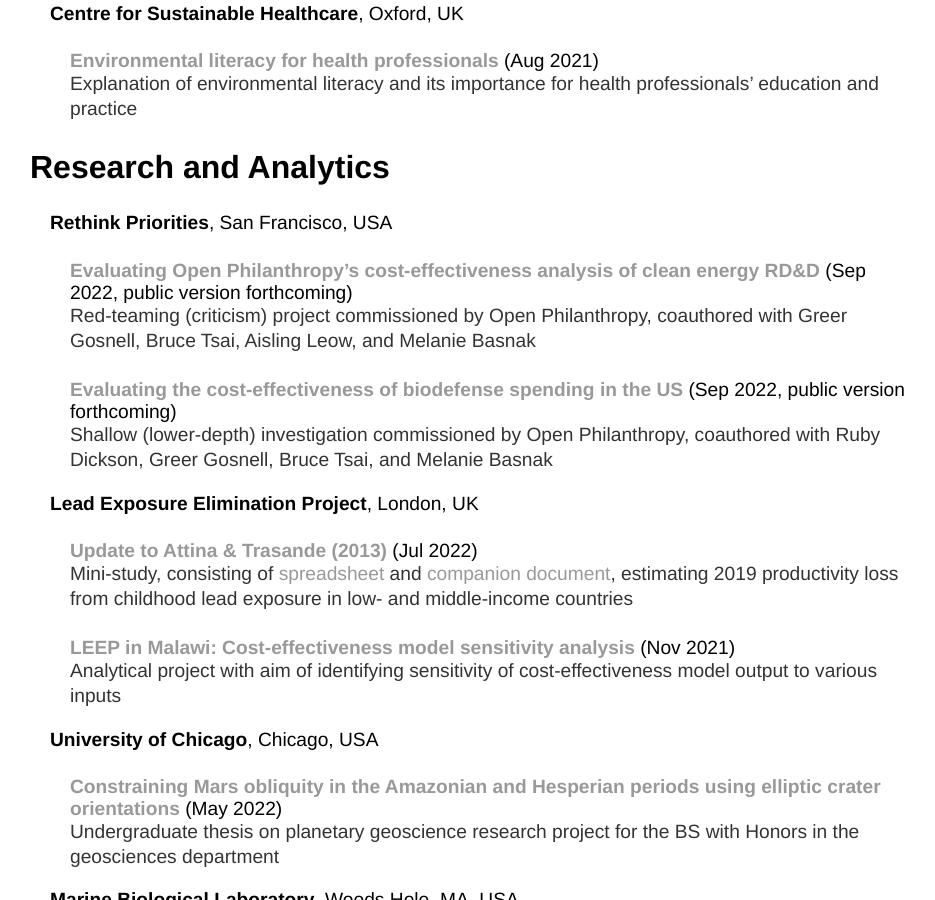
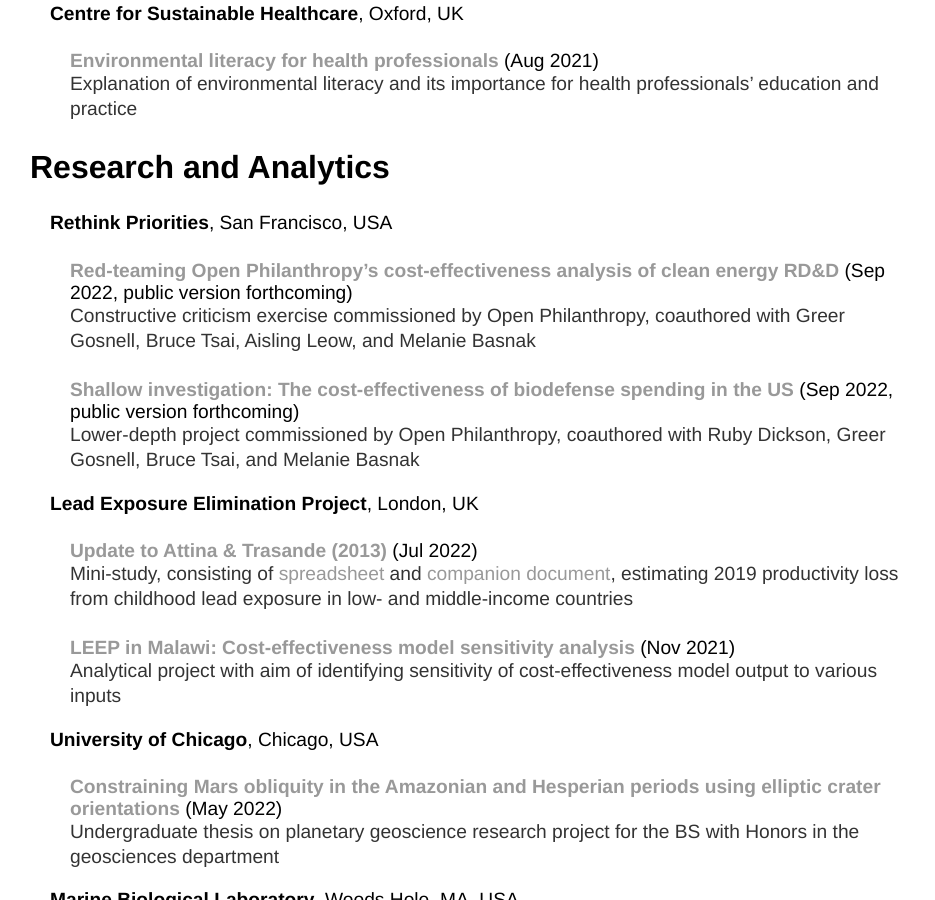
Before and after one commit to y-james-hu/y-james-hu.github.io, a Jekyll site: the page built from projects/index.html, in a window 1280 px wide and 900 px high, scrolled down 494 px. Shown: the whole window, without its empty margins (182-1117 px from the left). Built offline with Jekyll 4.4.1, drawn with Linux system fonts in a browser that asks for light colours.

Commit message:
Update index.html

```diff
--- a/projects/index.html
+++ b/projects/index.html
@@ -23,11 +23,11 @@
 
     <h3 style="margin-left: 40px">Rethink Priorities<span style="font-weight:normal">, San Francisco, USA</span></h3>
 
-      <h4 style="margin-left: 60px"><a href = "#">Evaluating Open Philanthropy’s cost-effectiveness analysis of clean energy RD&D</a><span style="font-weight:normal"> (Sep 2022, public version forthcoming)</span></h4>
-      <p style="margin-left: 60px">Red-teaming (criticism) project commissioned by Open Philanthropy, coauthored with Greer Gosnell, Bruce Tsai, Aisling Leow, and Melanie Basnak</p>
+      <h4 style="margin-left: 60px"><a href = "#">Red-teaming Open Philanthropy’s cost-effectiveness analysis of clean energy RD&D</a><span style="font-weight:normal"> (Sep 2022, public version forthcoming)</span></h4>
+      <p style="margin-left: 60px">Constructive criticism exercise commissioned by Open Philanthropy, coauthored with Greer Gosnell, Bruce Tsai, Aisling Leow, and Melanie Basnak</p>
 
-      <h4 style="margin-left: 60px"><a href = "#">Evaluating the cost-effectiveness of biodefense spending in the US</a><span style="font-weight:normal"> (Sep 2022, public version forthcoming)</span></h4>
-      <p style="margin-left: 60px">Shallow (lower-depth) investigation commissioned by Open Philanthropy, coauthored with Ruby Dickson, Greer Gosnell, Bruce Tsai, and Melanie Basnak</p>
+      <h4 style="margin-left: 60px"><a href = "#">Shallow investigation: The cost-effectiveness of biodefense spending in the US</a><span style="font-weight:normal"> (Sep 2022, public version forthcoming)</span></h4>
+      <p style="margin-left: 60px">Lower-depth project commissioned by Open Philanthropy, coauthored with Ruby Dickson, Greer Gosnell, Bruce Tsai, and Melanie Basnak</p>
 
     <h3 style="margin-left: 40px">Lead Exposure Elimination Project<span style="font-weight:normal">, London, UK</span></h3>
 
```
